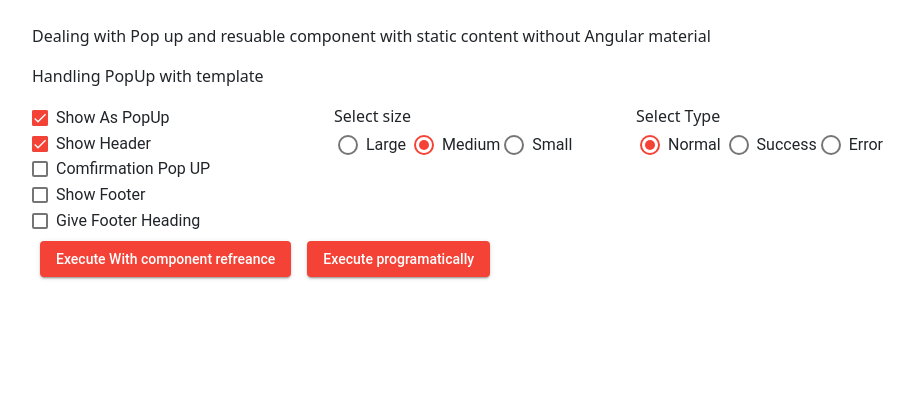
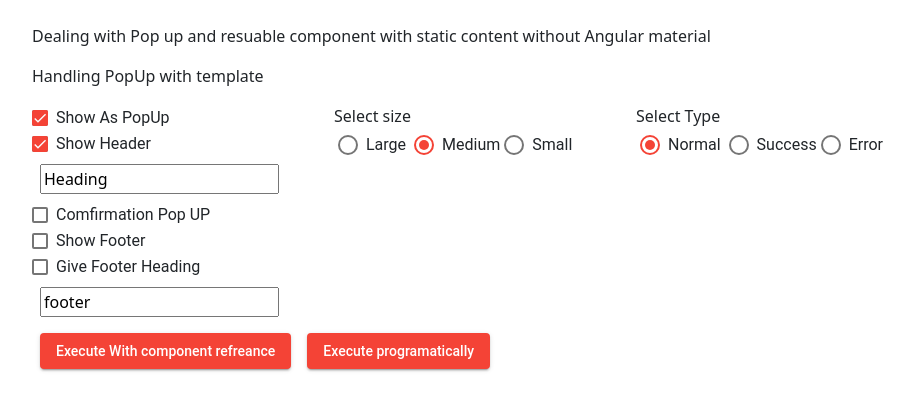
Before and after one commit to bharath857/angular-resuable-components, an Angular app: page /angular-popups in a window 1280 px wide. Shown: the top 410 px of the page, without its empty margins (16-930 px from the left). Built offline with nearby package versions, Linux system fonts and the light colour scheme.

Commit message:
Adjusted postion and input values

```diff
--- a/src/app/features/angular/reausable-components/reausable-components.component.html
+++ b/src/app/features/angular/reausable-components/reausable-components.component.html
@@ -9,14 +9,17 @@
     <div class="col-3">
       <section class="example-section" [formGroup]="popUpIncludes">
         <mat-checkbox color="warn" class="example-margin" formControlName="showAsPopUp">Show As PopUp</mat-checkbox><br>
-        <mat-checkbox color="warn" class="example-margin" formControlName="showHeader">Show Header</mat-checkbox><br>
+        <mat-checkbox color="warn" class="example-margin" formControlName="showHeader">Show Header</mat-checkbox>
+        <input class="m-2" type="text" placeholder="Header value" formControlName="headerValue"><br>
         <mat-checkbox color="warn" class="example-margin" formControlName="comfirmation">Comfirmation Pop UP
         </mat-checkbox>
         <br>
         <mat-checkbox *ngIf="this.popUpIncludes.get('showAsPopUp')?.value" color="warn" class="example-margin"
-          formControlName="showFooter">Show Footer</mat-checkbox><br>
+          formControlName="showFooter">Show Footer</mat-checkbox>
+        <br>
         <mat-checkbox *ngIf="this.popUpIncludes.get('showAsPopUp')?.value" color="warn" class="example-margin"
-          formControlName="footerHeading">Give Footer Heading</mat-checkbox><br>
+          formControlName="footerHeading">Give Footer Heading</mat-checkbox>
+          <input class="m-2" type="text" placeholder="footer value" formControlName="footerValue"><br>
       </section>
     </div>
     <div class="col-3">
--- a/src/app/features/angular/reausable-components/reausable-components.component.ts
+++ b/src/app/features/angular/reausable-components/reausable-components.component.ts
@@ -16,6 +16,8 @@ export class ReausableComponentsComponent implements OnInit {
   constructor(private formBuilder: FormBuilder) {
     this.popUpIncludes = this.formBuilder.group({
       showHeader: [true],
+      headerValue:['Heading'],
+      footerValue:['footer'],
       showFooter: [false],
       footerHeading: [false],
       showAsPopUp: [true],
@@ -30,10 +32,10 @@ export class ReausableComponentsComponent implements OnInit {
     this.showPopUp = false;
     setTimeout(() => {
       this.popUpdetails = {
-        headerOne: 'Heading of PopUp ',
+        headerOne: this.popUpIncludes.get('headerValue')?.value,
         showHeader: this.popUpIncludes.get('showHeader')?.value,
         showFooter: this.popUpIncludes.get('showFooter')?.value,
-        footerHeading: this.popUpIncludes.get('footerHeading')?.value ? 'footer heading' : '',
+        footerHeading: this.popUpIncludes.get('footerHeading')?.value ? this.popUpIncludes.get('footerValue')?.value : '',
         showAsPopUp: this.popUpIncludes.get('showAsPopUp')?.value,
         confirmation: this.popUpIncludes.get('comfirmation')?.value,
         size: this.size,
--- a/src/app/shared/components/pupup/pupup.component.css
+++ b/src/app/shared/components/pupup/pupup.component.css
@@ -24,15 +24,18 @@
 }
 .large {
     left: 5%;
+    right: 5%;
     width: 90%;
 }
 .medium {
     left: 20%;
-    right:20%
+    right:20%;
+    width: 60%;
 }
 .small {
     left: 30%;
-    right:30%
+    right:30%;
+    width: 40%;
 }
 .success {
     background-color: green !important;
```
